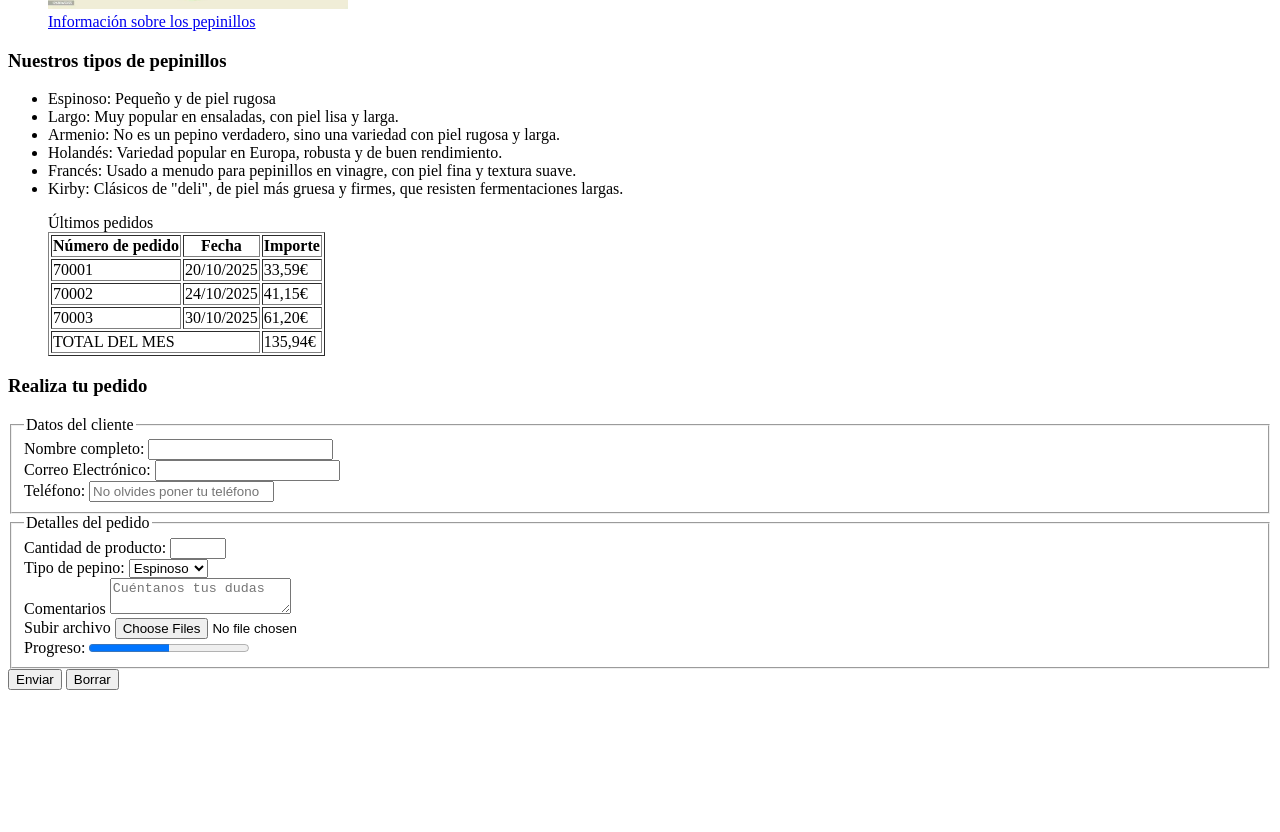
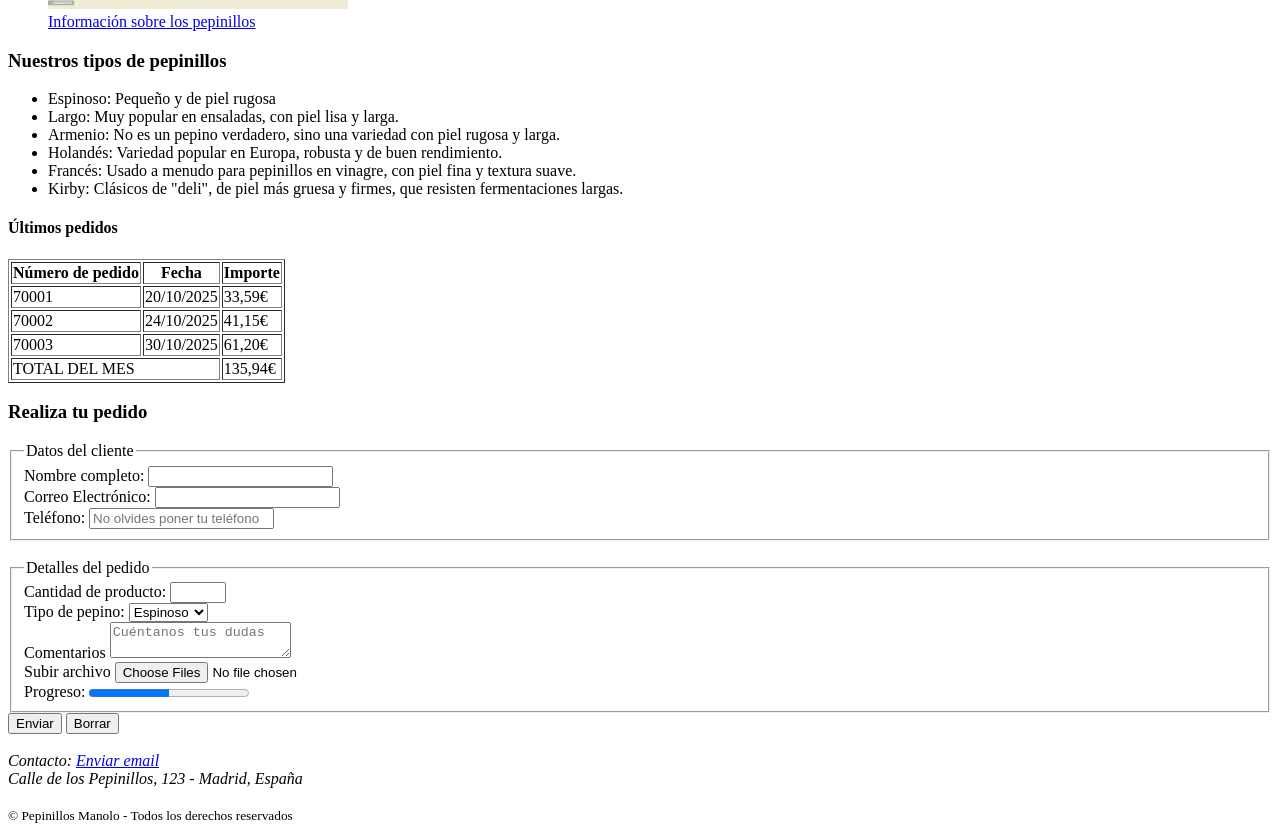
Before and after one commit to TamezeDev/LenguajeDeMarcas, a plain HTML site: page Formulario de Pepinillos Manolo/pedido_pepinillos.html in a window 1280 px wide. Shown: the part 452-1284 px from the top of the page. Before the commit the page ends 1150 px from the top, so only its background shows below. Drawn offline with Linux system fonts and the light colour scheme.

Commit message:
actualizado categorías principales

```diff
--- a/Formulario de Pepinillos Manolo/pedido_pepinillos.html
+++ b/Formulario de Pepinillos Manolo/pedido_pepinillos.html
@@ -6,6 +6,7 @@
     <title>Pedido de Pepinillos</title>
   </head>
   <body>
+    <header>
       <h1>Pepinillos Manolo</h1>
       <h2>Formulario de pedidos</h2>
       <p>Aquí puedes rellenar tus datos para realizar un pedido</p>
@@ -14,6 +15,7 @@
           src="./img/img1.jpg"
           alt="Imagen de un pepinillo con las manos abiertas"
           width="300"
+          title="Imagen de un pepinillo gracioso"
         />
         <figcaption>
           <a href="https://es.wikipedia.org/wiki/Pepinillo" target="_blank"
@@ -21,13 +23,16 @@
           >
         </figcaption>
       </figure>
+    </header>
+    <main>
+      <section id="tipoPepinillos">
         <h3>Nuestros tipos de pepinillos</h3>
         <ul>
           <li>Espinoso: Pequeño y de piel rugosa</li>
           <li>Largo: Muy popular en ensaladas, con piel lisa y larga.</li>
           <li>
-        Armenio: No es un pepino verdadero, sino una variedad con piel rugosa y
-        larga.
+            Armenio: No es un pepino verdadero, sino una variedad con piel
+            rugosa y larga.
           </li>
           <li>
             Holandés: Variedad popular en Europa, robusta y de buen rendimiento.
@@ -41,8 +46,10 @@
             fermentaciones largas.
           </li>
         </ul>
-    <figure>
-      <figcaption>Últimos pedidos</figcaption>
+      </section>
+      <section id="pedidos">
+        <aside>
+          <h4>Últimos pedidos</h4>
           <table border="1">
             <thead>
               <tr>
@@ -75,7 +82,8 @@
               </tr>
             </tfoot>
           </table>
-    </figure>
+        </aside>
+        <article>
           <h3>Realiza tu pedido</h3>
           <form method="post" action="#">
             <fieldset>
@@ -92,6 +100,7 @@
                 placeholder="No olvides poner tu teléfono"
               />
             </fieldset>
+            <br />
             <fieldset>
               <legend>Detalles del pedido</legend>
               <label for="cantidad">Cantidad de producto:</label>
@@ -101,10 +110,11 @@
                 id="cantidad"
                 min="1"
                 max="20"
+                step="1"
                 required
               /><br />
-        <label for="tipoPepino">Tipo de pepino:</label>
-        <select name="tipoPepino" id="tipoPepino">
+              <label for="tipoPepinillo">Tipo de pepino:</label>
+              <select name="tipoPepinillo" id="tipoPepinillo">
                 <option value="Espinoso">Espinoso</option>
                 <option value="Largo">Largo</option>
                 <option value="Armenio">Armenio</option>
@@ -132,5 +142,18 @@
             <input type="submit" value="Enviar" />
             <input type="reset" value="Borrar" />
           </form>
+        </article>
+      </section>
+    </main>
+    <br />
+    <footer>
+      <address>
+        Contacto: <a href="mailto:info@pepinillosManolo.com">Enviar email</a
+        ><br />
+        Calle de los Pepinillos, 123 - Madrid, España
+      </address>
+      <br />
+      <small> &copy; Pepinillos Manolo - Todos los derechos reservados</small>
+    </footer>
   </body>
 </html>
```
Lines whose indentation alone changed are shown as unchanged.
